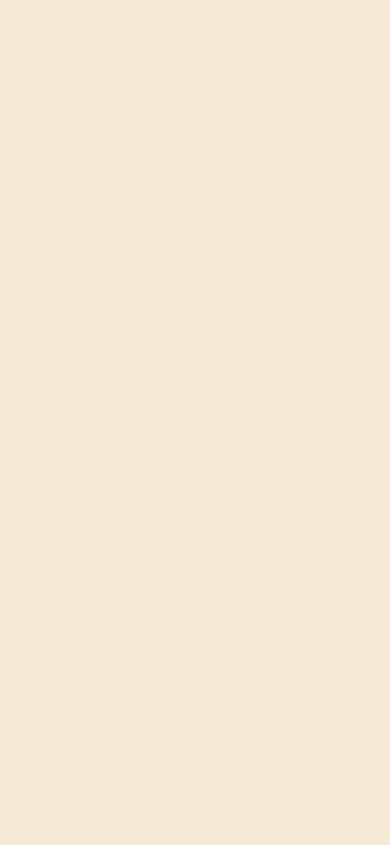
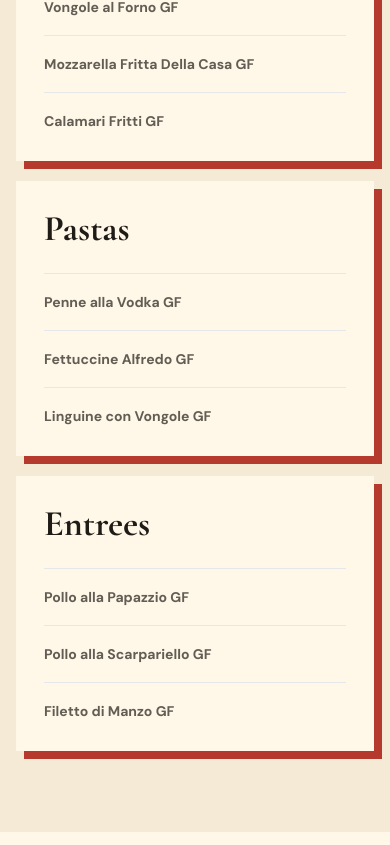
Before and after one commit to Volta-NYC/papazzio, a Next.js app: page /menu in a window 390 px wide. Shown: the part 1152-1997 px from the top of the page. Built offline with nearby package versions, Linux system fonts and the light colour scheme.

Commit message:
Refine scroll animations and disable translate prompt

```diff
--- a/src/app/catering/page.tsx
+++ b/src/app/catering/page.tsx
@@ -43,8 +43,8 @@
               </div>
             </div>
             <div className="grid gap-3 sm:grid-cols-2">
-              {eventTypes.map((event) => (
-                <div className="border border-cream/14 bg-cream/[0.06] p-5" key={event}>
+              {eventTypes.map((event, index) => (
+                <div className={`reveal-on-scroll ${index % 2 === 0 ? "reveal-left" : "reveal-right"} ${index > 1 ? "reveal-delay-1" : ""} border border-cream/14 bg-cream/[0.06] p-5`} key={event}>
                   <p className="font-heading text-3xl font-black">{event}</p>
                 </div>
               ))}
@@ -52,9 +52,9 @@
           </div>
         </section>
 
-        <section className="reveal-on-scroll px-4 py-24 sm:px-6 lg:px-8">
+        <section className="reveal-on-scroll reveal-soft px-4 py-24 sm:px-6 lg:px-8">
           <div className="mx-auto grid max-w-7xl gap-12 lg:grid-cols-[0.9fr_1fr] lg:items-center">
-            <div className="relative">
+            <div className="reveal-on-scroll reveal-left relative">
               <div className="overflow-hidden rounded-[1.5rem] shadow-2xl shadow-ink/18">
                 <Photo alt="Papazzio event table" className="aspect-[4/5]" src={images.cateringParty} />
               </div>
@@ -64,22 +64,22 @@
               </div>
             </div>
 
-            <div className="reveal-on-scroll pt-10 lg:pt-0">
+            <div className="reveal-on-scroll reveal-right pt-10 lg:pt-0">
               <SectionHeading title="Packages, parties, and trays." text={catering.paragraphs.slice(2).join(" ")} />
               <div className="mt-8 grid gap-4 sm:grid-cols-2">
-                <Feature title="Included" text="Coffee, tea, soda, and an Occasion Cake are included in party packages." />
-                <Feature title="Customizable" text="Menus can be customized by adding appetizers and bar options." />
-                <Feature title="Planning" text={catering.managerText} />
-                <Feature title="At home" text="Tray Menu options are available for take-home catering." />
+                <Feature className="reveal-left" title="Included" text="Coffee, tea, soda, and an Occasion Cake are included in party packages." />
+                <Feature className="reveal-right reveal-delay-1" title="Customizable" text="Menus can be customized by adding appetizers and bar options." />
+                <Feature className="reveal-left reveal-delay-1" title="Planning" text={catering.managerText} />
+                <Feature className="reveal-right reveal-delay-2" title="At home" text="Tray Menu options are available for take-home catering." />
               </div>
             </div>
           </div>
         </section>
 
-        <section className="reveal-on-scroll bg-cream px-4 py-20 sm:px-6 lg:px-8">
+        <section className="reveal-on-scroll reveal-soft bg-cream px-4 py-20 sm:px-6 lg:px-8">
           <div className="mx-auto grid max-w-7xl gap-6 md:grid-cols-3">
-            {cateringCards.map((card) => (
-              <a className="catering-card reveal-on-scroll" href={card.href} key={card.title}>
+            {cateringCards.map((card, index) => (
+              <a className={`catering-card reveal-on-scroll ${index === 0 ? "reveal-left" : index === 1 ? "reveal-soft reveal-delay-1" : "reveal-right reveal-delay-2"}`} href={card.href} key={card.title}>
                 <Photo alt={card.title} className="absolute inset-0 transition duration-700" src={card.image} />
                 <span>{card.eyebrow}</span>
                 <strong>{card.title}</strong>
@@ -92,9 +92,9 @@
   )
 }
 
-function Feature({ text, title }: { text: string; title: string }) {
+function Feature({ className = "", text, title }: { className?: string; text: string; title: string }) {
   return (
-    <article className="reveal-on-scroll border-l-4 border-tomato bg-cream p-5 shadow-lg shadow-ink/5">
+    <article className={`reveal-on-scroll border-l-4 border-tomato bg-cream p-5 shadow-lg shadow-ink/5 ${className}`}>
       <h2 className="font-heading text-2xl font-black">{title}</h2>
       <p className="mt-2 text-sm font-semibold leading-6 text-ink/68">{text}</p>
     </article>
--- a/src/app/globals.css
+++ b/src/app/globals.css
@@ -12,6 +12,7 @@
 }
 
 html {
+  overflow-x: hidden;
   scroll-behavior: smooth;
 }
 
@@ -382,19 +383,49 @@
 }
 
 .reveal-on-scroll {
+  --reveal-blur: 7px;
+  --reveal-scale: 0.985;
+  --reveal-x: 0px;
+  --reveal-y: 34px;
   animation: reveal-on-scroll both;
-  animation-range: entry 8% cover 30%;
+  animation-range: entry 8% cover 32%;
   animation-timeline: view();
+}
+
+.reveal-left {
+  --reveal-x: -42px;
+  --reveal-y: 12px;
+}
+
+.reveal-right {
+  --reveal-x: 42px;
+  --reveal-y: 12px;
+}
+
+.reveal-soft {
+  --reveal-blur: 4px;
+  --reveal-scale: 0.975;
+  --reveal-y: 18px;
+}
+
+.reveal-delay-1 {
+  animation-range: entry 12% cover 35%;
+}
+
+.reveal-delay-2 {
+  animation-range: entry 16% cover 38%;
 }
 
 @keyframes reveal-on-scroll {
   from {
+    filter: blur(var(--reveal-blur));
     opacity: 0;
-    transform: translateY(34px) scale(0.985);
+    transform: translate3d(var(--reveal-x), var(--reveal-y), 0) scale(var(--reveal-scale));
   }
   to {
+    filter: blur(0);
     opacity: 1;
-    transform: translateY(0) scale(1);
+    transform: translate3d(0, 0, 0) scale(1);
   }
 }
 
@@ -414,3 +445,11 @@
     transition: none;
   }
 }
+
+@media (max-width: 640px) {
+  .reveal-left,
+  .reveal-right {
+    --reveal-x: 0px;
+    --reveal-y: 28px;
+  }
+}
--- a/src/app/layout.tsx
+++ b/src/app/layout.tsx
@@ -29,12 +29,15 @@
     title: site.name,
     description: site.description,
     type: "website"
+  },
+  other: {
+    google: "notranslate"
   }
 }
 
 export default function RootLayout({ children }: { children: React.ReactNode }) {
   return (
-    <html lang="en">
+    <html className="notranslate" lang="en" translate="no">
       <body className={`${headingFont.variable} ${bodyFont.variable} bg-paper font-body text-ink antialiased`}>
         {children}
       </body>
--- a/src/app/menu/page.tsx
+++ b/src/app/menu/page.tsx
@@ -36,14 +36,14 @@
           </div>
         </section>
 
-        <section className="reveal-on-scroll px-4 py-20 sm:px-6 lg:px-8">
+        <section className="reveal-on-scroll reveal-soft px-4 py-20 sm:px-6 lg:px-8">
           <div className="mx-auto grid max-w-7xl gap-8 lg:grid-cols-[0.7fr_1fr]">
-            <div>
+            <div className="reveal-on-scroll reveal-left">
               <SectionHeading title="Gluten Free Menu Available." text="For celiac and gluten intolerant customers, Papazzio offers a large selection of gluten-free options. Anything with a GF indicates it is available gluten-free. Please be sure to let your server know you are ordering gluten-free." />
             </div>
             <div className="grid gap-5 md:grid-cols-3">
-              {menuPreview.map((group) => (
-                <article className="reveal-on-scroll bg-cream p-7 shadow-[8px_8px_0_#b53a2d]" key={group.title} id={`${group.title.toLowerCase()}-menu`}>
+              {menuPreview.map((group, index) => (
+                <article className={`reveal-on-scroll ${index === 0 ? "reveal-left" : index === 1 ? "reveal-soft reveal-delay-1" : "reveal-right reveal-delay-2"} bg-cream p-7 shadow-[8px_8px_0_#b53a2d]`} key={group.title} id={`${group.title.toLowerCase()}-menu`}>
                   <h2 className="font-heading text-4xl font-black">{group.title}</h2>
                   <ul className="mt-6 space-y-4 text-sm font-bold leading-6 text-ink/70">
                     {group.items.map((item) => (
@@ -56,12 +56,12 @@
           </div>
         </section>
 
-        <section className="reveal-on-scroll bg-cream px-4 py-20 sm:px-6 lg:px-8">
+        <section className="reveal-on-scroll reveal-soft bg-cream px-4 py-20 sm:px-6 lg:px-8">
           <div className="mx-auto max-w-7xl">
             <SectionHeading eyebrow="Menus" title="Dinner, lunch, tray, dessert, and wine." text="The Papazzio website lists dedicated dinner, lunch, tray, dessert, and wine menus." />
             <div className="mt-10 grid gap-5 sm:grid-cols-2 lg:grid-cols-5">
-              {menuTiles.map((link) => (
-                <a className="menu-image-tile reveal-on-scroll" href={link.href} key={link.href}>
+              {menuTiles.map((link, index) => (
+                <a className={`menu-image-tile reveal-on-scroll ${index % 2 === 0 ? "reveal-left" : "reveal-right"} ${index > 1 ? "reveal-delay-1" : ""}`} href={link.href} key={link.href}>
                   <Photo alt={link.label} className="absolute inset-0 transition duration-700 group-hover:scale-110" src={link.image} />
                   <span>{link.label}</span>
                 </a>
```
Also changed, not shown: src/app/page.tsx (+19 -17 lines).
